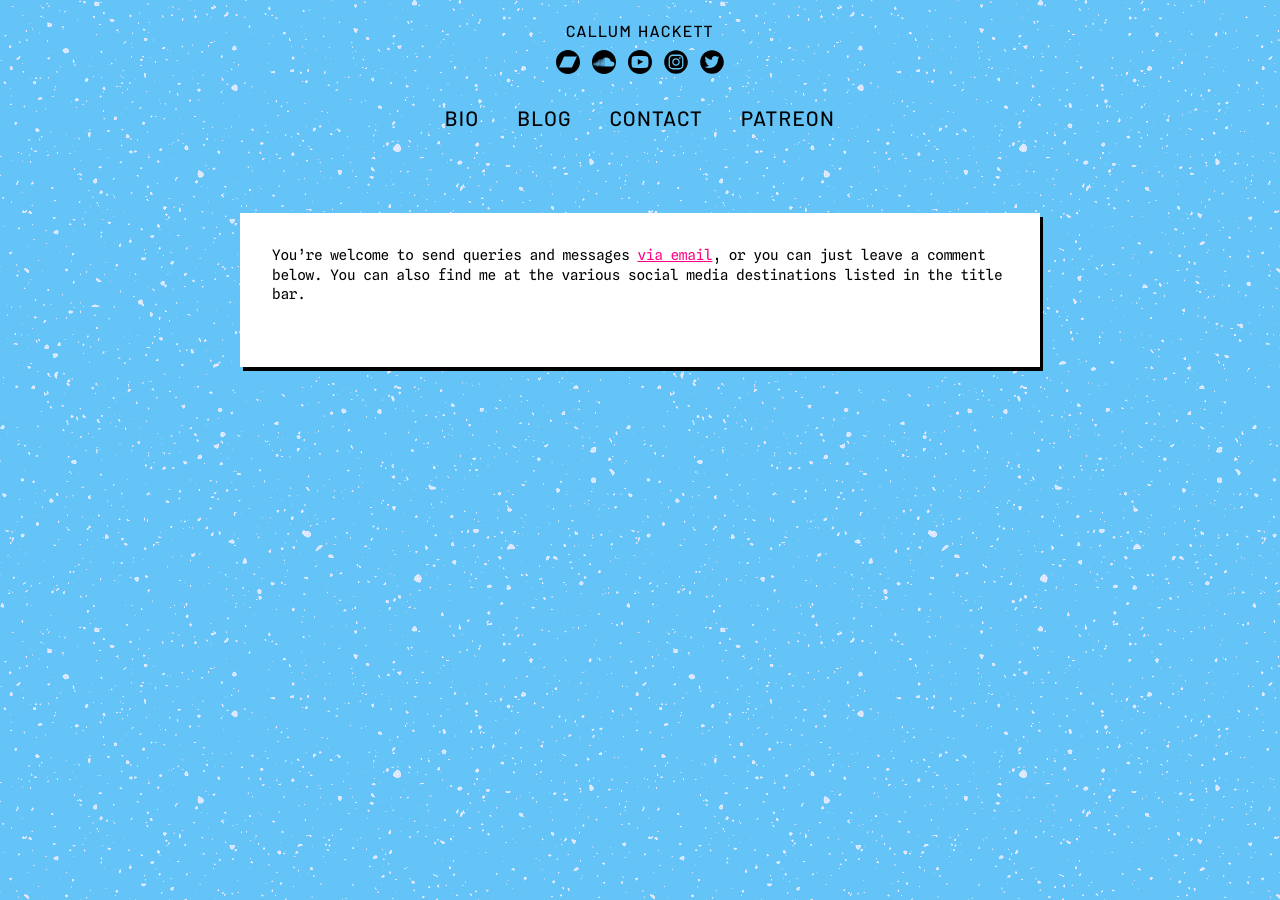
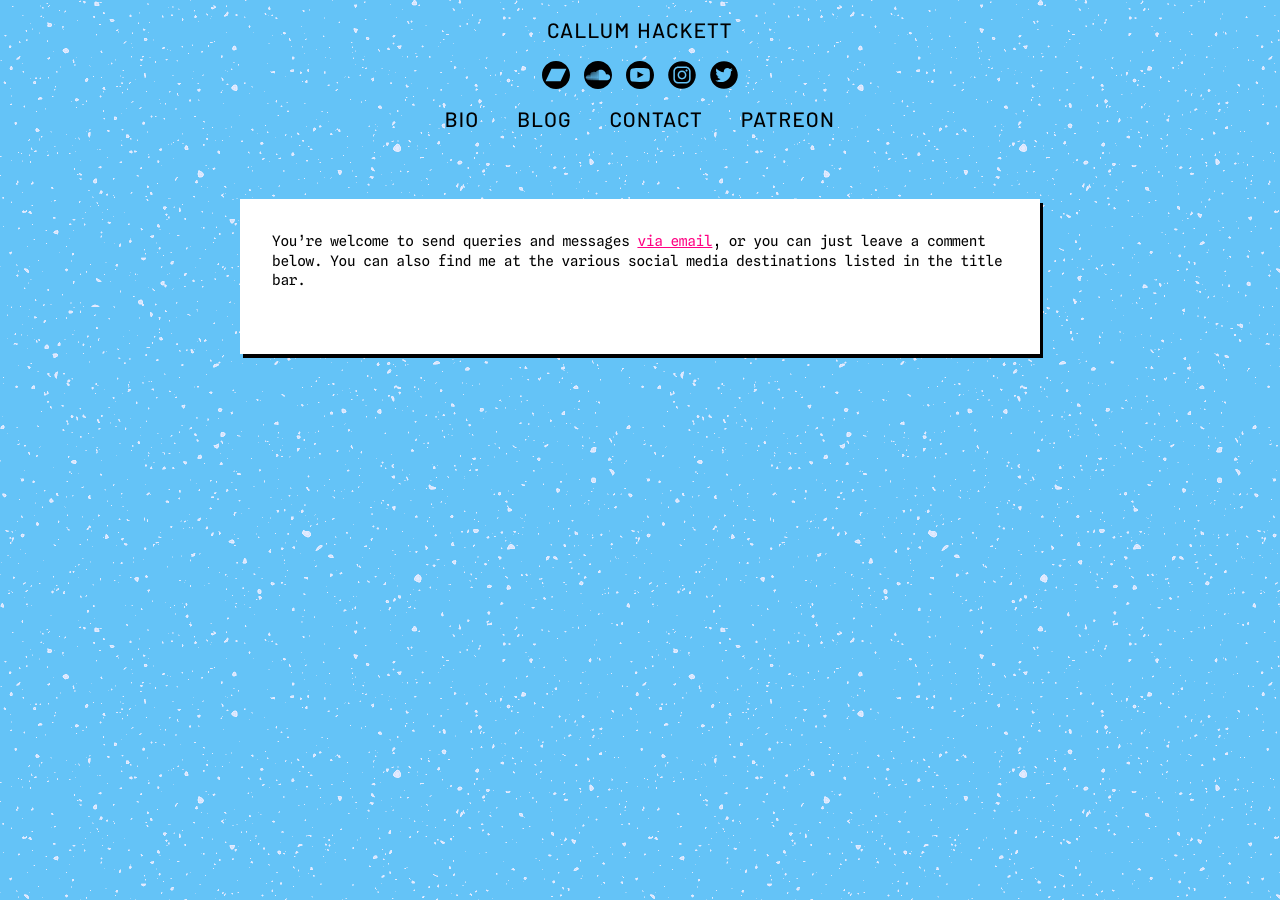
Before and after one commit to callumhackett/callumhackett.github.io, a Jekyll site: the page built from contact.md, in a window 1280 px wide. Built offline with Jekyll 4.4.1, drawn with Linux system fonts in a browser that asks for light colours; comment, search, counter and statistics services are not loaded.

Commit message:
updated header spacing

```diff
--- a/_includes/giscus_comments.html
+++ b/_includes/giscus_comments.html
@@ -1,4 +1,3 @@
-<!-- set "reactions" to "1" or "0" in an include to turn reactions on/off -->
 <script src="https://giscus.app/client.js"
     data-repo="callumhackett/callumhackett.github.io"
     data-repo-id="R_kgDOHDt3Ag"
--- a/assets/css/core.css
+++ b/assets/css/core.css
@@ -59,11 +59,11 @@ p, li {
 /* Header Elements */
 #title {
     text-align: center;
-    padding: 2.5vh 0 0 0;
+    padding: 20px 0 0 0;
     margin-block-start: 0;
 }
 #title h1 {
-    font-size: var(--title-small-size);
+    font-size: var(--title-large-size);
     line-height: var(--title-line-height);
     margin-block-start: 0;
     margin-block-end: 0;
@@ -74,7 +74,7 @@ p, li {
 }
 #social {
     text-align: center;
-    padding: 1.25vh 0 0;
+    padding: 20px 0 0;
 }
 #social img {
     height: var(--social-icon-size);
@@ -85,7 +85,7 @@ p, li {
     font-size: var(--title-large-size);
     line-height: 1.75em !important;
     text-align: center;
-    padding: 2.5vh 0;
+    padding: 8px 0;
     margin-block-start: 0;
 }
 #navigation a {
--- a/assets/css/variables.css
+++ b/assets/css/variables.css
@@ -17,7 +17,7 @@
     --body-font-size: 0.9em;
     --body-line-height: 1.35em;
     --body-img-width: 30%;
-    --social-icon-size: 24px;
+    --social-icon-size: 28px;
     --grid-cell-height: 225px;
     --grid-cell-width: 400px;
     --grid-gap-size: 48px;
```
